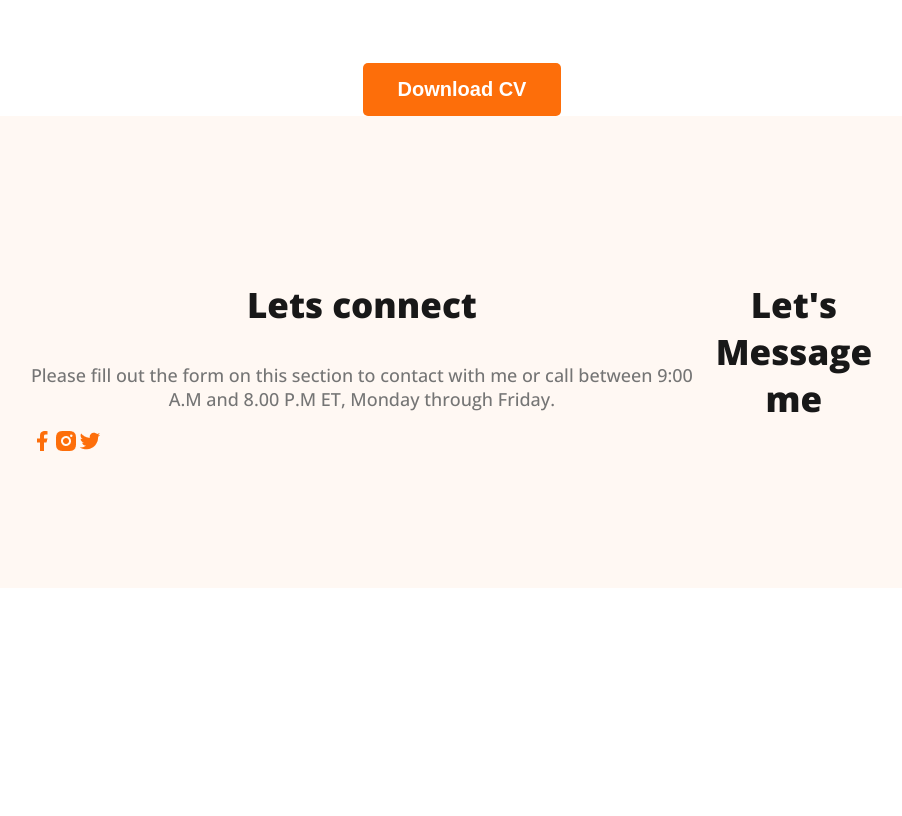
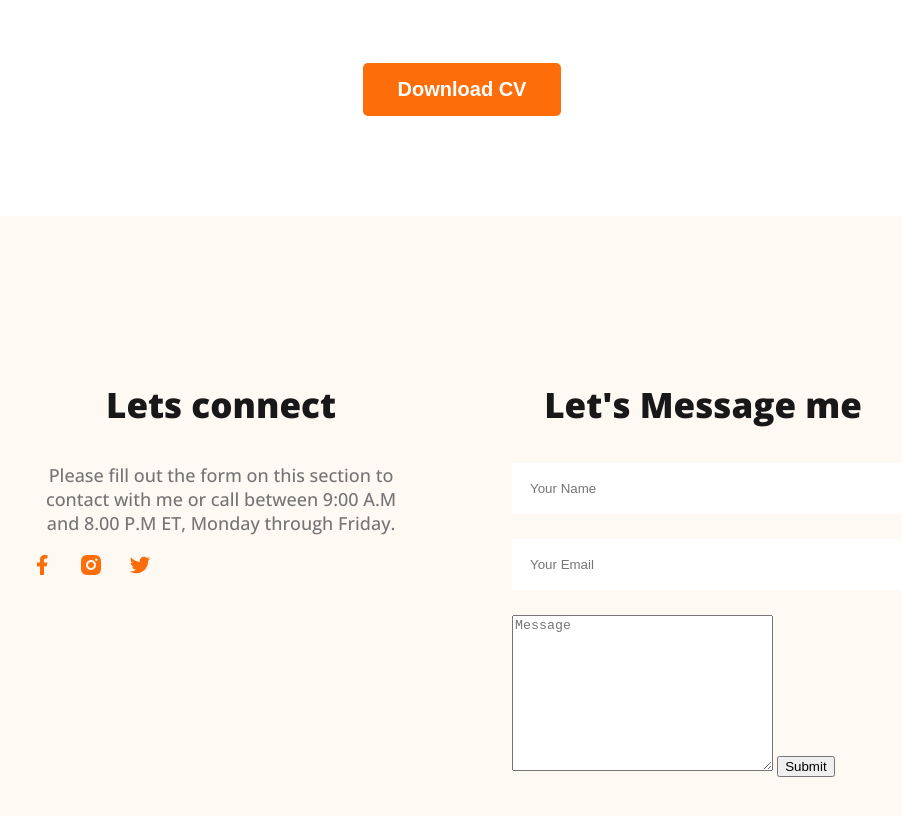
Before and after one commit to masum5shah/webdeveloper-portfolio, a plain HTML site: page index.html in a window 1280 px wide. Shown: the part 3064-3880 px from the top of the page, without its empty margins (178-1080 px from the left). Before the commit the page ends 3660 px from the top, so only its background shows below. Drawn offline with nearby package versions, Linux system fonts and the light colour scheme.

Commit message:
added footer section with act form

```diff
--- a/index.html
+++ b/index.html
@@ -150,6 +150,12 @@
         </div>
         <div class="footer-column">
 <h3 class="section-title">Let's Message me</h3>
+<form class="contact"><input type="text" placeholder="Your Name">
+<input type="email" placeholder="Your Email" id="">
+<textarea name="" placeholder="Message" cols="30" rows="10"></textarea>
+<input type="submit"
+value="Submit">
+</form>
         </div>
 
     </footer>
--- a/styles/portfolio.css
+++ b/styles/portfolio.css
@@ -164,7 +164,26 @@ margin-bottom: 10px;
 }
 footer{
     display: flex;
+    gap: 100px;
     background: #FFF8F3;
+    margin-top:100px;
     padding: 130px 200px ;
-    justify-content: space-between;
+    /* justify-content: space-between; */
 }
+ .footer-column{
+width: 50%;
+ }
+ .social-links a{
+    margin-right: 25px ;
+ }
+ .contact input[type="text"], .contact input[type="email"],text-area{
+    display: block;
+    margin-bottom: 25px;
+    padding: 18px;
+    color: #757575;
+    border: radius 5px;
+    background: white;
+    border: 0;
+    width: 100%;
+
+ }
```
